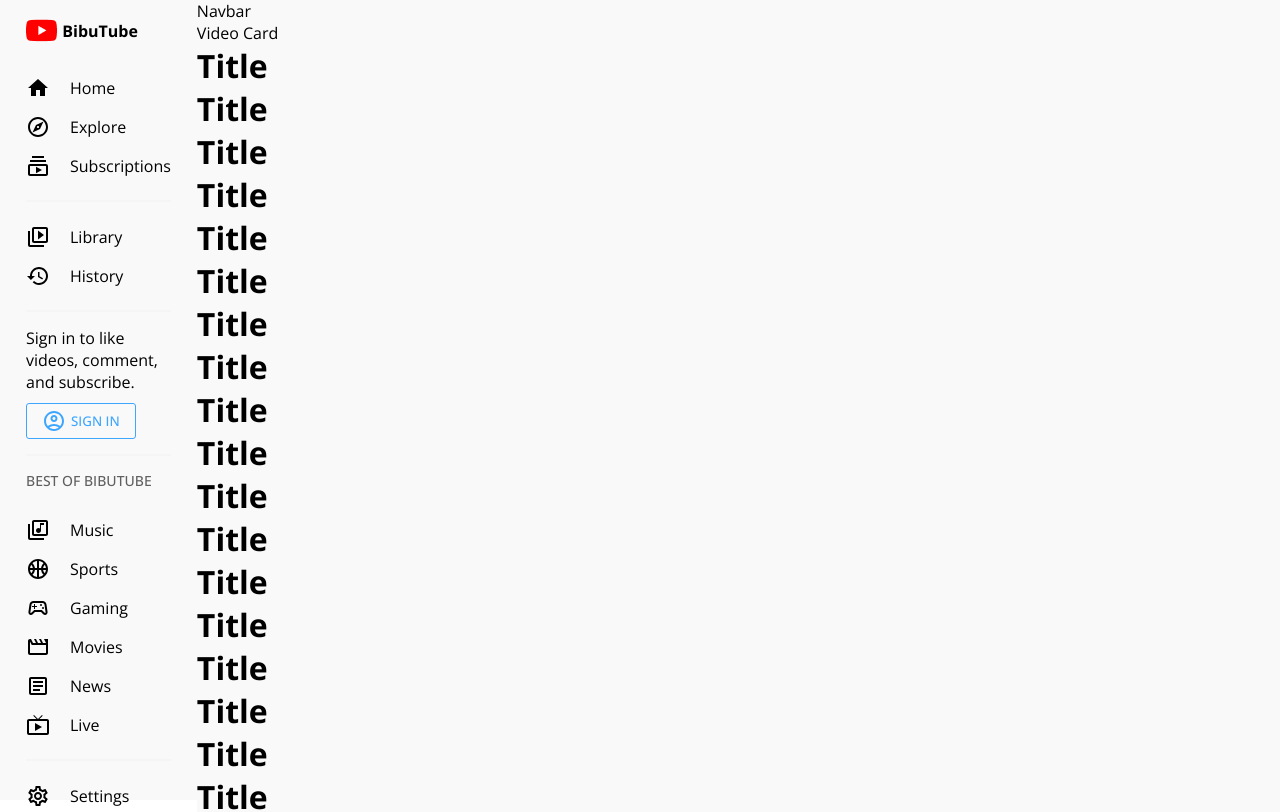
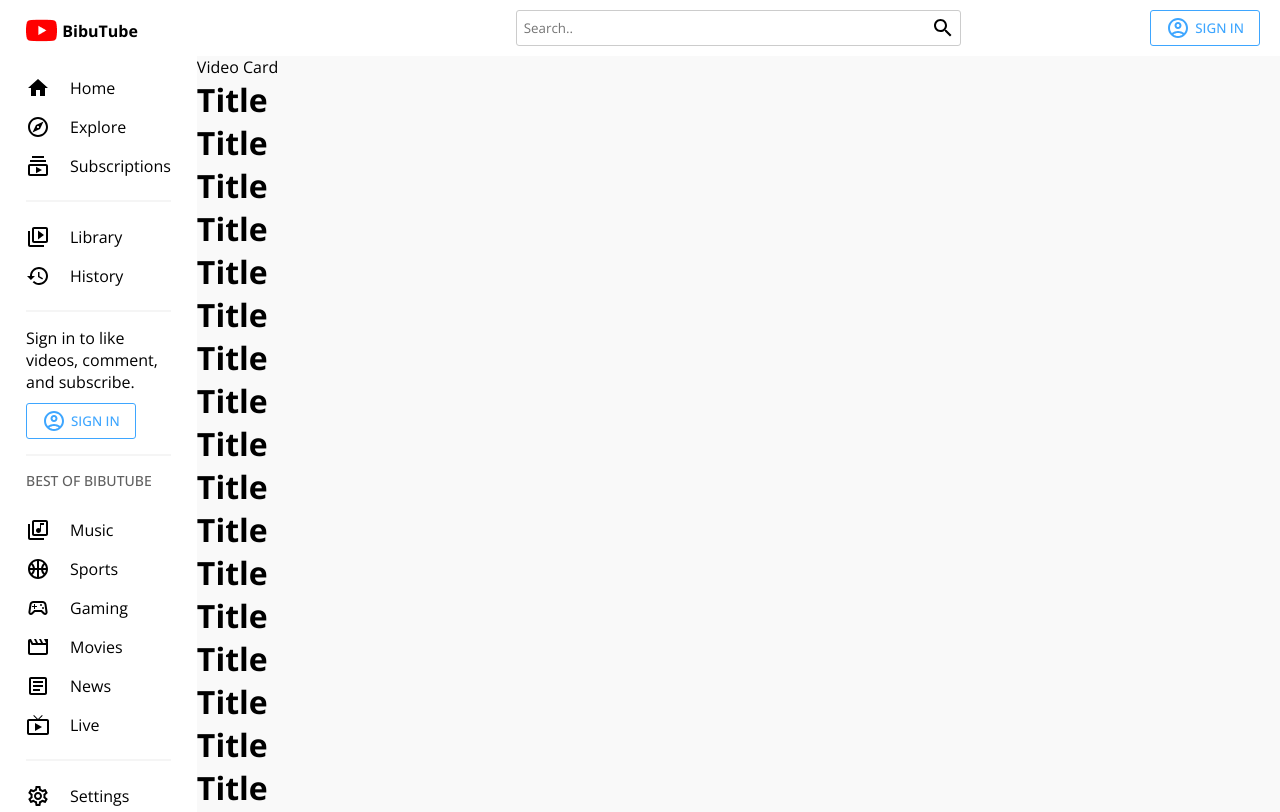
Before and after one commit to Habibuuu/youtube-clone, a React (Create React App) app in the folder client/: page / in a window 1280 px wide. Shown: the top 812 px of the page. Built offline with nearby package versions, Linux system fonts and the light colour scheme.

Commit message:
Create Component Navbar

```diff
--- a/client/src/App.js
+++ b/client/src/App.js
@@ -13,7 +13,7 @@
   background-color: ${({ theme }) => theme.bg};
 `
 const Wrapper = styled.div`
-
+  color: ${({ theme }) => theme.text};
 `
 
 function App() {
--- a/client/src/components/Menu.jsx
+++ b/client/src/components/Menu.jsx
@@ -1,11 +1,10 @@
 import styled from "styled-components"
 import BibuTube from "../img/logo.png"
 import { AccountCircleOutlined, ArticleOutlined, ExploreOutlined, FlagOutlined, HelpOutlineOutlined, HistoryOutlined, Home, LibraryMusicOutlined, LiveTvOutlined, MovieOutlined, SettingsBrightnessOutlined, SettingsOutlined, SportsBasketballOutlined, SportsEsportsOutlined, SubscriptionsOutlined, VideoLibraryOutlined } from '@mui/icons-material'
-// import { Link } from "react-router-dom"
 
 const Container = styled.div`
     flex: 1;
-    background-color: ${({theme}) =>theme.bg};
+    background-color: ${({theme}) =>theme.bgLighter};
     height: 100vh;
     color: ${({theme}) =>theme.text};
     position: sticky;
@@ -69,6 +68,7 @@
     const handleMode = () => {
         setDarkMode(!darkMode)
     }
+
     return (
         <Container>
             <Wrapper>
@@ -100,10 +100,10 @@
                 <Hr/>
                 <Login>
                     Sign in to like videos, comment, and subscribe.
-                        <Button>
-                        <AccountCircleOutlined />
+                    <Button>
+                    <AccountCircleOutlined />
                         SIGN IN
-                        </Button>
+                    </Button>
                 </Login>
                 <Hr />
                 <Title>BEST OF BIBUTUBE</Title>
--- a/client/src/components/Navbar.jsx
+++ b/client/src/components/Navbar.jsx
@@ -1,6 +1,64 @@
+import { AccountCircleOutlined, SearchOutlined } from "@mui/icons-material"
+import styled from "styled-components"
+
+const Container = styled.div`
+    position: sticky;
+    top: 0;
+    background-color: ${({theme}) =>theme.bgLighter};
+    height: 56px;
+`
+const Wrapper = styled.div`
+    display: flex;
+    align-items: center;
+    justify-content: flex-end;
+    height: 100%;
+    padding: 0px 20px;
+    position: relative;
+`
+const Search = styled.div`
+    width: 40%;
+    position: absolute;
+    left: 0px;
+    right: 0px;
+    margin: auto;
+    display: flex;
+    align-items: center;
+    justify-content: space-between;
+    padding: 5px;
+    border: 1px solid #ccc;
+    border-radius: 3px;
+`
+const Input = styled.input`
+    border: none;
+    background-color: transparent;
+`
+const Button = styled.button`
+    padding: 5px 15px;
+    background-color: transparent;
+    border: 1px solid #3ea6ff;
+    color: #3ea6ff;
+    border-radius: 3px;
+    font-weight: 500;
+    cursor: pointer;
+    display: flex;
+    align-items: center;
+    gap: 5px;
+`
+
 const Navbar = () => {
     return (
-        <div>Navbar</div>
+        <Container>
+            <Wrapper>
+                <Search>
+                    <Input placeholder="Search.." />
+                    <SearchOutlined/>
+                </Search>
+                <Button>
+                    <AccountCircleOutlined />
+                    SIGN IN
+                </Button>
+            </Wrapper>
+        </Container>
     );
 }
 
```
